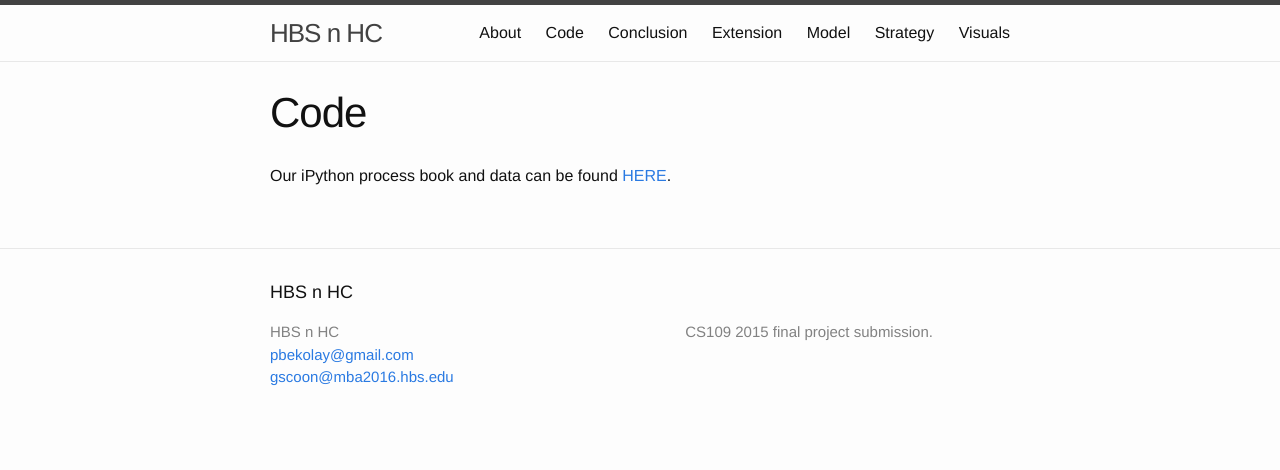
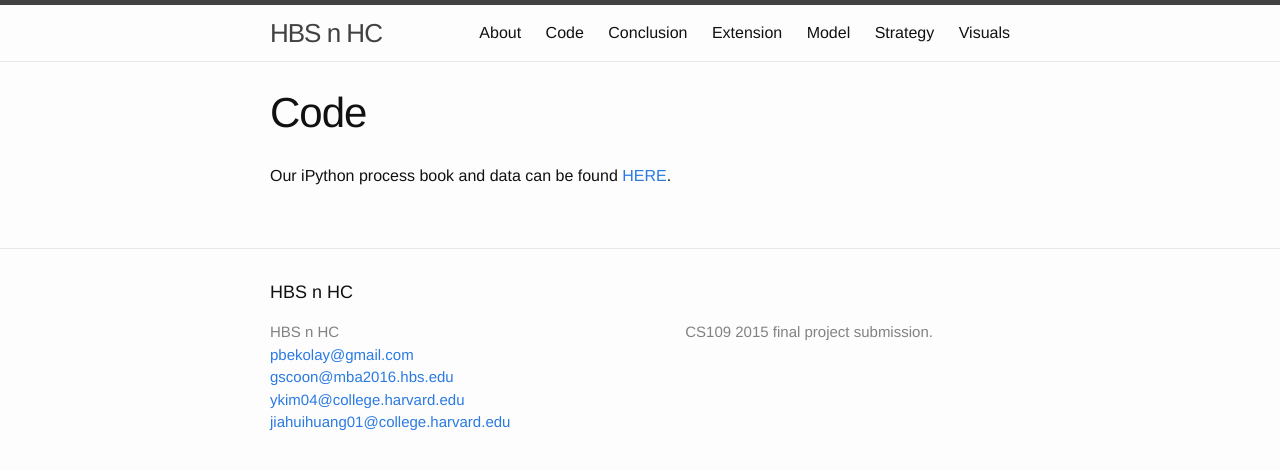
Before and after one commit to UKeeeM/CS109-Project-, a Jekyll site: the page built from code.md, in a window 1280 px wide. Shown: the top 470 px of the page. Built offline with Jekyll 4.4.1, drawn with Linux system fonts in a browser that asks for light colours.

Commit message:
Update footer.html
email

```diff
--- a/_includes/footer.html
+++ b/_includes/footer.html
@@ -10,6 +10,8 @@
           <li>{{ site.title }}</li>
           <li><a href="mailto:pbekolay@gmail.com">pbekolay@gmail.com</a></li>
           <li><a href="mailto:{{ site.email }}">{{ site.email }}</a></li>
+          <li><a href="mailto:ykim04@college.harvard.edu">ykim04@college.harvard.edu</a></li>
+          <li><a href="mailto:jiahuihuang01@college.harvard.edu">jiahuihuang01@college.harvard.edu</a></li>
         </ul>
       </div>
 
```
